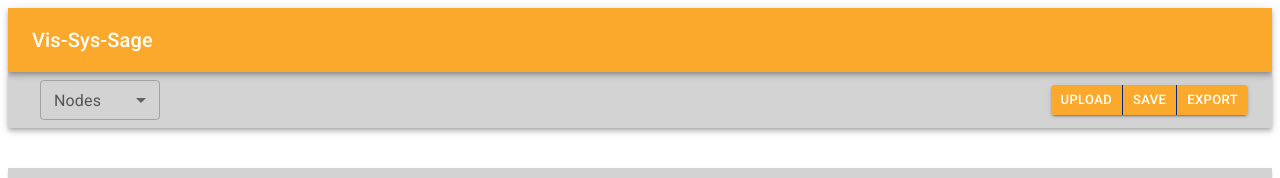
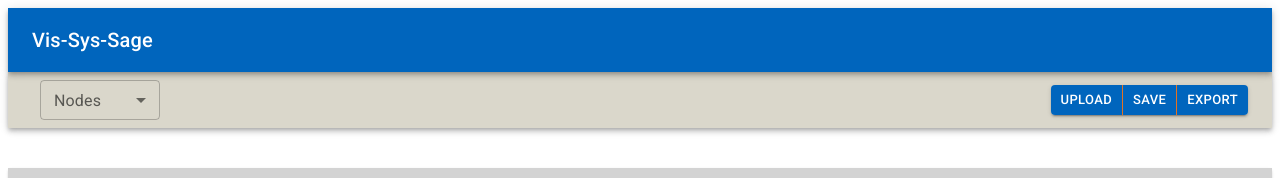
Before and after one commit to picodemark/vis-sys-sage, a React (Create React App) app in the folder frontend/: page / in a window 1280 px wide. Shown: the top 178 px of the page. Built offline with nearby package versions, Linux system fonts and the light colour scheme.

Commit message:
Change theme

```diff
--- a/frontend/src/app/App.tsx
+++ b/frontend/src/app/App.tsx
@@ -9,21 +9,21 @@ import { Provider } from 'react-redux';
 const theme = createTheme({
   palette: {
     primary: {
-      light: '#757ce8',
-      main: '#fba92c',
-      dark: '#002884',
+      light: '#64a0c8',
+      main: '#0065bd',
+      dark: '#e37222',
       contrastText: '#fff'
     },
     secondary: {
       light: '#ff7961',
-      main: '#d3d3d3',
+      main: '#dad7cb',
       dark: '#ba000d',
       contrastText: '#000'
     }
   }
 });
 
-function App() {
+export default function App() {
   return (
     <div>
       <Provider store={store}>
@@ -36,5 +36,3 @@ function App() {
     </div>
   );
 }
-
-export default App;
```
